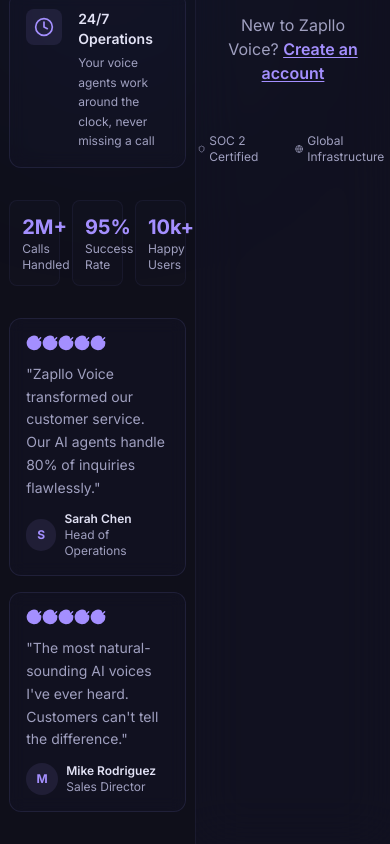
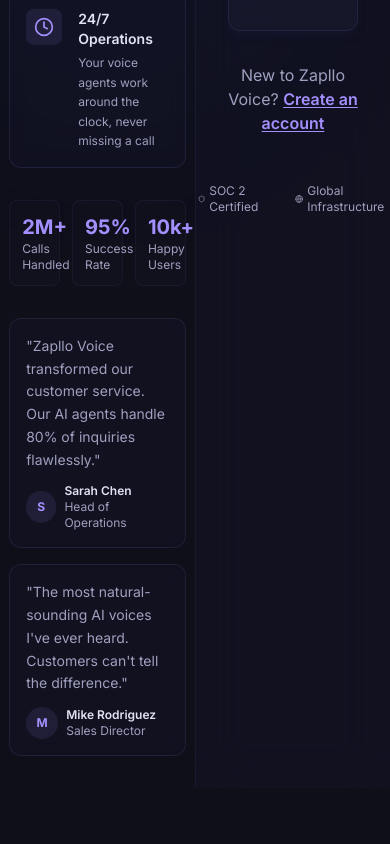
Before and after one commit to zapllo/ai, a Next.js app: page /login in a window 390 px wide. Shown: the part 1280-2124 px from the top of the page. After the commit the page ends 2068 px from the top, so only its background shows below. Built offline with nearby package versions, Linux system fonts and the light colour scheme.

Commit message:
login and register ui fixes

```diff
--- a/src/app/login/page.tsx
+++ b/src/app/login/page.tsx
@@ -127,13 +127,13 @@ const TestimonialCard = ({ quote, author, role, delay = 0 }: {
     animate={{ opacity: 1, y: 0 }}
     transition={{ delay, duration: 0.5 }}
   >
-    <div className="flex items-start gap-3 mb-3">
+    {/* <div className="flex items-start gap-3 mb-3">
       <div className="flex text-primary">
         {[...Array(5)].map((_, i) => (
           <CheckCircle key={i} className="h-4 w-4 fill-current" />
         ))}
       </div>
-    </div>
+    </div> */}
     <blockquote className="text-sm text-muted-foreground mb-3 leading-relaxed">
       "{quote}"
     </blockquote>
@@ -315,7 +315,7 @@ export default function LoginPage() {
         </div>
 
         {/* Right Panel - Login Form */}
-        <div className="w-full flex items-center justify-center  -mt-[80%] p-8 lg:p-12 bg-card/30 backdrop-blur-xl border-l border-border/30 relative z-10">
+        <div className="w-full flex items-center justify-center 2xl:-mt-[60%] md:-mt-[80%] p-8 lg:p-12 bg-card/30 backdrop-blur-xl border-l border-border/30 relative z-10">
           <motion.div
             className="w-full max-w-lg space-y-8"
             initial={{ opacity: 0, x: 20 }}
--- a/src/app/register/page.tsx
+++ b/src/app/register/page.tsx
@@ -168,7 +168,7 @@ export default function RegisterPage() {
         <div className="absolute bottom-1/3 right-1/3 w-[300px] h-[300px] bg-blue-500/5 rounded-full blur-[100px]" />
         <div className="absolute inset-0 bg-[linear-gradient(to_right,#80808008_1px,transparent_1px),linear-gradient(to_bottom,#80808008_1px,transparent_1px)] bg-[size:24px_24px] opacity-10" />
       </div>
-      <div className="grid grid-cols-2">
+      <div className="grid grid-cols-2 w-full">
         {/* Left Panel - Branding & Content */}
         <div className="flex-1 flex items-center justify-center p-8 lg:p-16 relative z-10">
           <div className="max-w-lg space-y-8">
```
